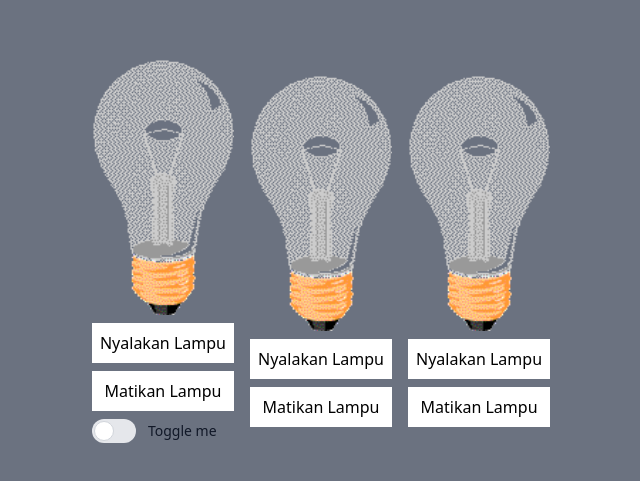
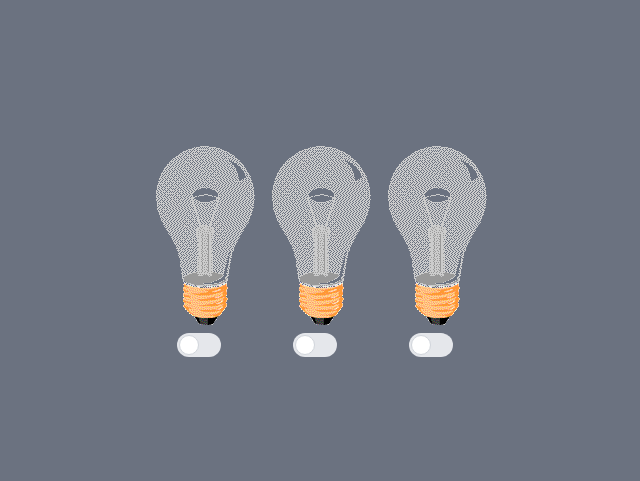
Before and after one commit to MasAnton/cetekan-lampu, a plain HTML site: page index.html in a window 1280 px wide. Shown: the part 149-630 px from the top of the page, without its empty margins (319-959 px from the left). Drawn offline with nearby package versions, Linux system fonts and the light colour scheme.

Commit message:
Menambahkan toggle Di tiap Lampu

```diff
--- a/index.html
+++ b/index.html
@@ -11,34 +11,42 @@
   </head>
   <body>
     <div class="flex justify-center items-center min-h-screen bg-gray-500 gap-4">
-      <!-- lampu 1  -->
-      <div class="flex flex-col gap-2">
+      <!-- lampu 1 ambil Icon button Dari HyperUI -->
+      <div class="flex flex-col gap-2 items-center">
         <img src="asset/img/off.gif" id="lampu1" alt="" />
-        <button onclick="saklar('on',1)" class="bg-white p-2 text-black">Nyalakan Lampu</button>
-        <button onclick="saklar('off',1)" class="bg-white p-2 text-black">Matikan Lampu</button>
         <label for="default-toggle" class="inline-flex relative items-center cursor-pointer">
           <input type="checkbox" id="default-toggle" class="sr-only peer" onchange="saklar()" />
           <div
             class="w-11 h-6 bg-gray-200 peer-focus:outline-none peer-focus:ring-4 peer-focus:ring-blue-300 dark:peer-focus:ring-blue-800 rounded-full peer dark:bg-gray-700 peer-checked:after:translate-x-full peer-checked:after:border-white after:content-[''] after:absolute after:top-[2px] after:left-[2px] after:bg-white after:border-gray-300 after:border after:rounded-full after:h-5 after:w-5 after:transition-all dark:border-gray-600 peer-checked:bg-blue-600"
           ></div>
-          <span class="ml-3 text-sm font-medium text-gray-900 dark:text-gray-300">Toggle me</span>
+          <span class="ml-3 text-sm font-medium text-gray-900 dark:text-gray-300"></span>
         </label>
       </div>
       <!-- lampu 1 end -->
 
       <!-- lampu 2  -->
-      <div class="flex flex-col gap-2">
+      <div class="flex flex-col gap-2 items-center">
         <img src="asset/img/off.gif" id="lampu2" alt="" />
-        <button onclick="saklar('on',2)" class="bg-white p-2 text-black">Nyalakan Lampu</button>
-        <button onclick="saklar('off',2)" class="bg-white p-2 text-black">Matikan Lampu</button>
+        <label for="default-toggle2" class="inline-flex relative items-center cursor-pointer">
+          <input type="checkbox" id="default-toggle2" class="sr-only peer" onchange="saklar()" />
+          <div
+            class="w-11 h-6 bg-gray-200 peer-focus:outline-none peer-focus:ring-4 peer-focus:ring-blue-300 dark:peer-focus:ring-blue-800 rounded-full peer dark:bg-gray-700 peer-checked:after:translate-x-full peer-checked:after:border-white after:content-[''] after:absolute after:top-[2px] after:left-[2px] after:bg-white after:border-gray-300 after:border after:rounded-full after:h-5 after:w-5 after:transition-all dark:border-gray-600 peer-checked:bg-blue-600"
+          ></div>
+          <span class="ml-3 text-sm font-medium text-gray-900 dark:text-gray-300"></span>
+        </label>
       </div>
       <!-- lampu 2 end -->
 
       <!-- lampu 3  -->
-      <div class="flex flex-col gap-2">
+      <div class="flex flex-col gap-2 items-center">
         <img src="asset/img/off.gif" id="lampu3" alt="" />
-        <button onclick="saklar('on',3)" class="bg-white p-2 text-black">Nyalakan Lampu</button>
-        <button onclick="saklar('off',3)" class="bg-white p-2 text-black">Matikan Lampu</button>
+        <label for="default-toggle3" class="inline-flex relative items-center cursor-pointer">
+          <input type="checkbox" id="default-toggle3" class="sr-only peer" onchange="saklar()" />
+          <div
+            class="w-11 h-6 bg-gray-200 peer-focus:outline-none peer-focus:ring-4 peer-focus:ring-blue-300 dark:peer-focus:ring-blue-800 rounded-full peer dark:bg-gray-700 peer-checked:after:translate-x-full peer-checked:after:border-white after:content-[''] after:absolute after:top-[2px] after:left-[2px] after:bg-white after:border-gray-300 after:border after:rounded-full after:h-5 after:w-5 after:transition-all dark:border-gray-600 peer-checked:bg-blue-600"
+          ></div>
+          <span class="ml-3 text-sm font-medium text-gray-900 dark:text-gray-300"></span>
+        </label>
       </div>
       <!-- lampu 3 end -->
 
--- a/script.js
+++ b/script.js
@@ -1,5 +1,7 @@
 saklar = (action, lamp) => {
   let toggle = document.getElementById("default-toggle");
+  let toggle2 = document.getElementById("default-toggle2");
+  let toggle3 = document.getElementById("default-toggle3");
   let lampu1 = document.getElementById("lampu1");
   let lampu2 = document.getElementById("lampu2");
   let lampu3 = document.getElementById("lampu3");
@@ -9,31 +11,22 @@ saklar = (action, lamp) => {
   } else {
     console.log("matikan");
   }
-
   if (toggle.checked) {
     lampu1.src = "asset/img/on.gif";
+  } else {
+    lampu1.src = "asset/img/off.gif";
   }
-  //     if (lamp == 1) {
-  //       lampu1.src = "asset/img/on.gif";
-  //     }
-  //     if (lamp == 2) {
-  //       lampu2.src = "asset/img/on.gif";
-  //     }
-  //     if (lamp == 3) {
-  //       lampu3.src = "asset/img/on.gif";
-  //     }
-  //   }
-  else {
-    lampu1.src = "asset/img/off.gif";
-    //   if (lamp == 1) {
-    //     lampu1.src = "asset/img/off.gif";
-    //   }
-    //   if (lamp == 2) {
-    //     lampu2.src = "asset/img/off.gif";
-    //   }
-    //   if (lamp == 3) {
-    //     lampu3.src = "asset/img/off.gif";
-    //   }
-    // };
+  // lampu 1 end
+  if (toggle2.checked) {
+    lampu2.src = "asset/img/on.gif";
+  } else {
+    lampu2.src = "asset/img/off.gif";
   }
+  // lampu 2 end
+  if (toggle3.checked) {
+    lampu3.src = "asset/img/on.gif";
+  } else {
+    lampu3.src = "asset/img/off.gif";
+  }
+  // lampu 3 end
 };
```
